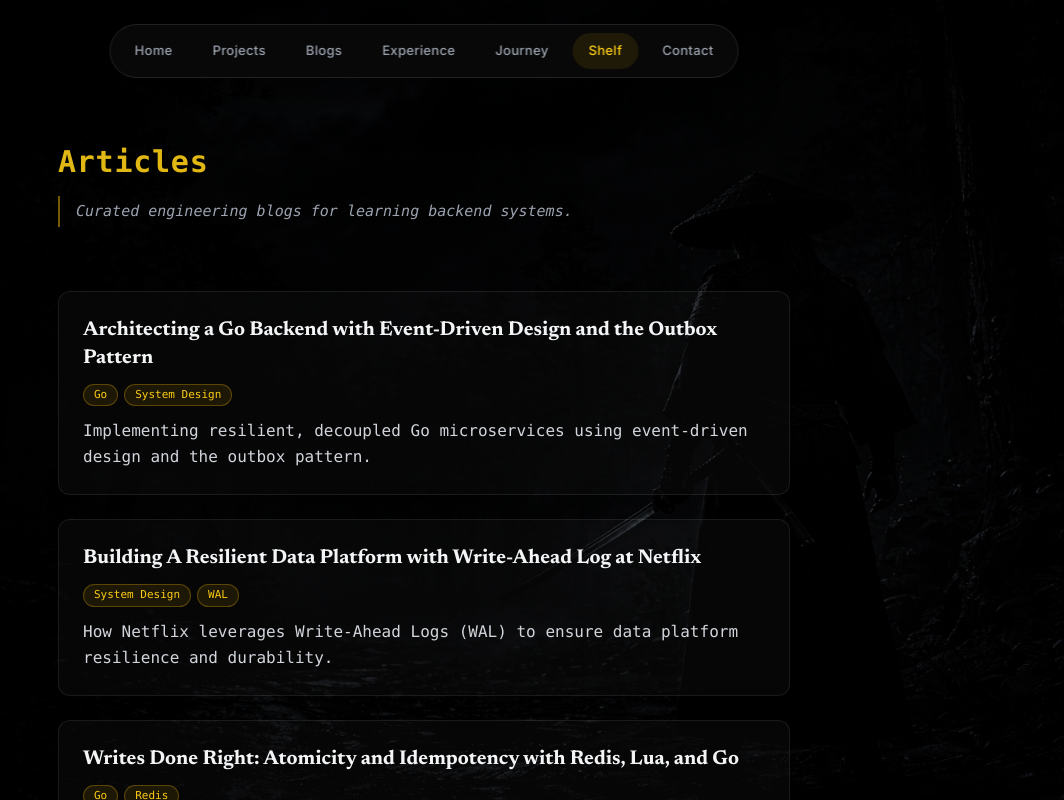
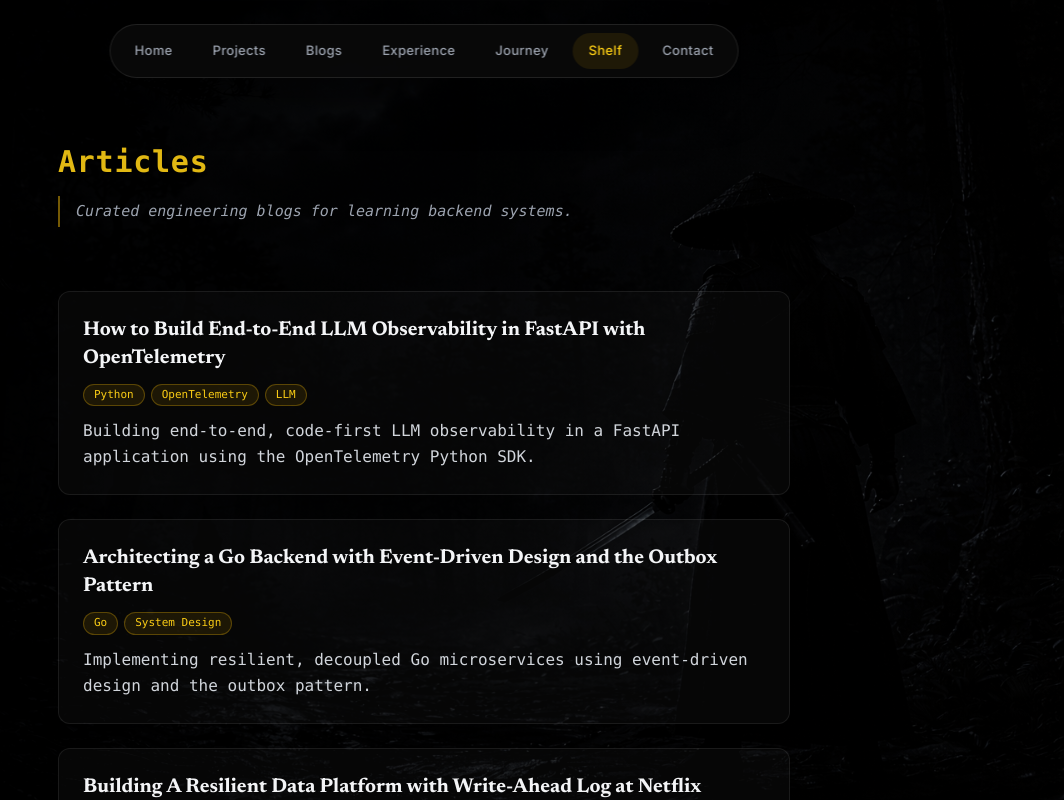
Before and after one commit to distroaryan/portfolio_v2, a Next.js app: page /shelf in a window 1280 px wide. Shown: the top 800 px of the page, without its empty margins (216-1280 px from the left). Built offline with nearby package versions, Linux system fonts and the light colour scheme.

Commit message:
added a new blog to the shelf

```diff
--- a/app/shelf/page.tsx
+++ b/app/shelf/page.tsx
@@ -3,6 +3,12 @@ import React from "react";
 
 export default function ShelfPage() {
   const papers = [
+    {
+      title: "How to Build End-to-End LLM Observability in FastAPI with OpenTelemetry",
+      description: "Building end-to-end, code-first LLM observability in a FastAPI application using the OpenTelemetry Python SDK.",
+      link: "https://www.freecodecamp.org/news/build-end-to-end-llm-observability-in-fastapi-with-opentelemetry/",
+      tags: ["Python", "OpenTelemetry", "LLM"]
+    },
     {
       title: "Architecting a Go Backend with Event-Driven Design and the Outbox Pattern",
       description: "Implementing resilient, decoupled Go microservices using event-driven design and the outbox pattern.",
```
